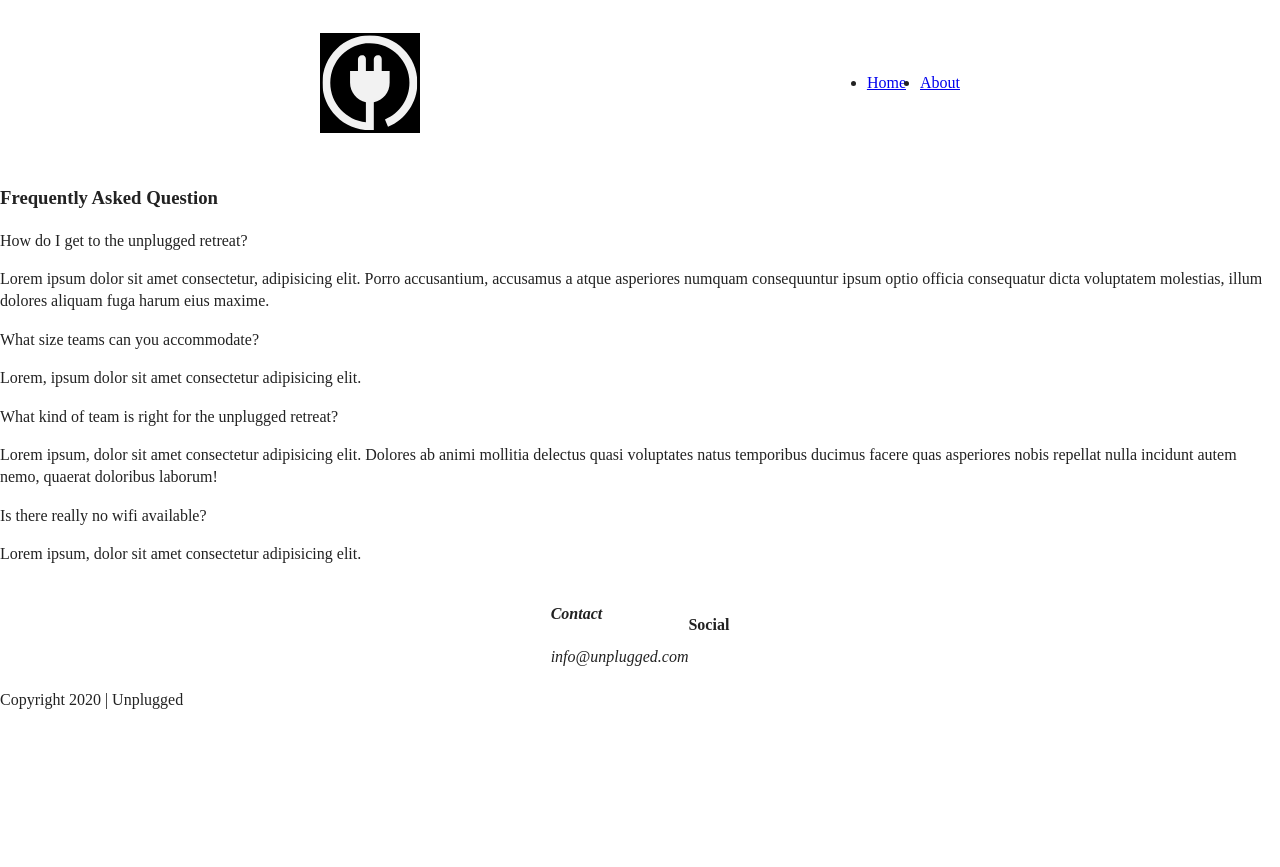
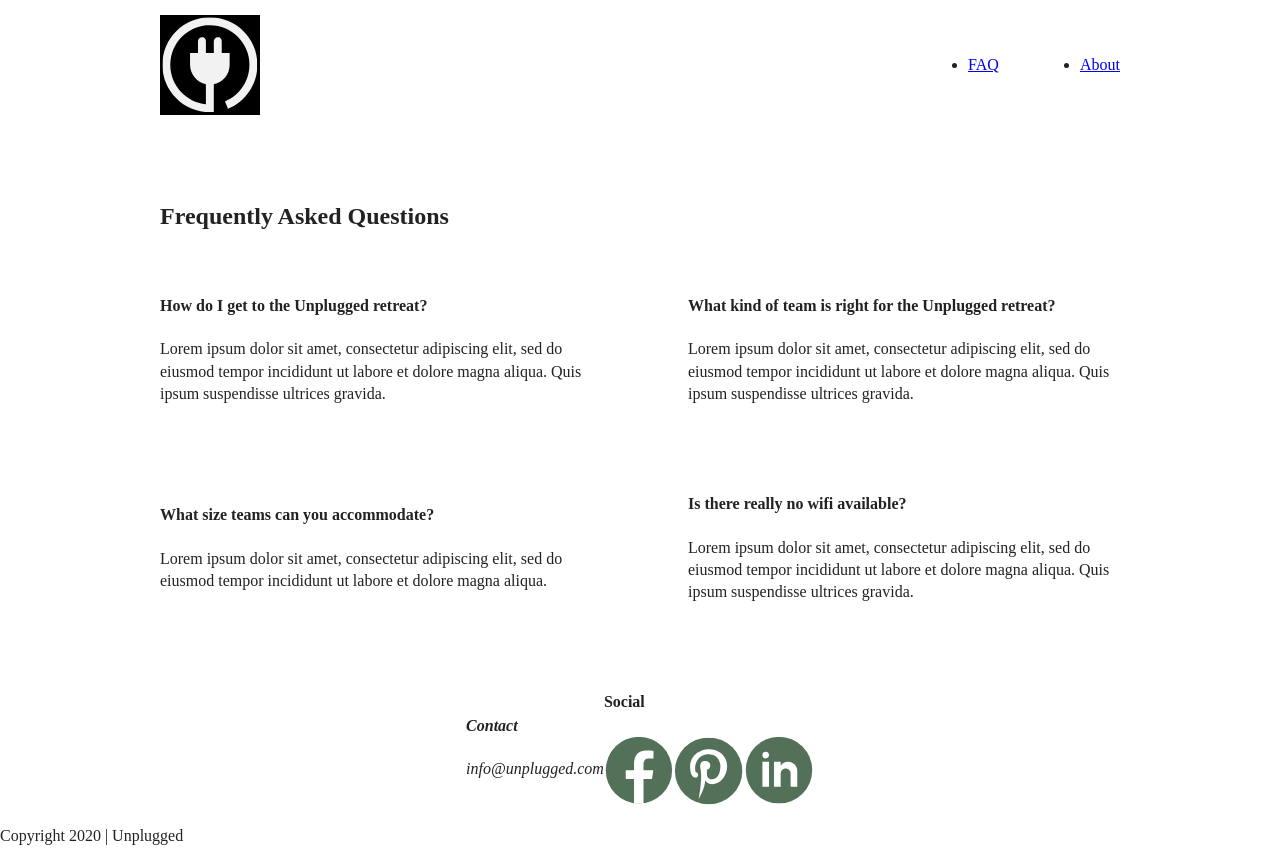
Before and after one commit to millerblade/unplugged-1, a website: page faq/index.html in a window 1280 px wide. Before the commit the page ends 800 px from the top, so only its background shows below. Drawn offline with nearby package versions, Linux system fonts and the light colour scheme.

Commit message:
revamped all index and css

```diff
--- a/css/main.css
+++ b/css/main.css
@@ -117,11 +117,11 @@ header {
   }
 
   header .content-wrapper {
+    margin: 0;
     display: flex;
     justify-content: center;
     align-items: center;
     flex-flow: row wrap;
-  margin: 0;
   }
 
   .header-divider {
@@ -379,47 +379,54 @@ aside {
      Modify as content requires.
      ========================================================================== */
 
-@media only screen and (min-width: 768px) {
-  /************Tablet styles here *******************/
+  @media only screen and (min-width:768px) {
+    /*Tablet styles here*/
 
-  /*********** General Styles **********************/
+    /* General styles */
     .content-wrapper {
       max-width: 640px;
       margin: 100px 0;
     }
-  /*** Header ***/
+
+    /* Header */
     header {
       justify-content: space-around;
       padding: 33px 0;
     }
+
     header .content-wrapper {
       width: 100%;
       justify-content: space-between;
     }
+
     header nav {
-    width: 20.8%;
+      width: 20%;
     }
+
     header nav ul {
       justify-content: space-between;
     }
+
     .header-divider {
       display: none;
     }
-  /***************** Hero Area ****************************/
+    /* Hero Area */
 
-  /*** Aside ***/
+    /* Aside */
     aside .content-wrapper {
       margin: 50px 0;
       display: flex;
       justify-content: space-between;
       flex-flow: row wrap;
     }
+
     aside .content-wrapper .form-description,
     aside .content-wrapper .form {
       width: 40%;
       margin: 0;
     }
-  /*** Features ***/
+
+    /* Features */
     .features article {
       display: flex;
       justify-content: center;
@@ -427,10 +434,12 @@ aside {
       flex-flow: column wrap;
       flex-basis: 50%;
     }
+
     .features .features-item-description {
-    width: 50%;
+      width: 62%;
     }
-  /*** Reviews ***/
+
+    /* Reviews */
     .reviews article {
       display: flex;
       justify-content: space-between;
@@ -439,7 +448,8 @@ aside {
     .reviews article div {
       width: 49%;
     }
-  /*** Footer ***/
+
+    /* Footer */
     footer .content-wrapper {
       width: 65%;
       margin: 100px 0;
@@ -458,7 +468,11 @@ aside {
     footer .copyright {
       width: 100%;
     }
-  /*================================================================================ About Page ========================== */
+
+    /* ==========================================================================
+     About Page
+     ========================================================================== */
+
     .mission-content {
       display: flex;
       justify-content: space-between;
@@ -479,7 +493,14 @@ aside {
       justify-content: space-between;
       align-items: flex-start;
     }
-  /* ================================================================================== FAQ Page =========================== */
+
+    /* ==========================================================================
+     FAQ Page
+     ========================================================================== */
+
+     header {
+      padding: 15px 0;
+    }
 
     .faq .content-wrapper {
       justify-content: space-between;
@@ -493,12 +514,60 @@ aside {
       width: 100%;
     }
   }
+  /****************************************************************/
+  @media only screen and (min-width:1200px) {
+    /***DESKTOP STYLES HERE***/
 
-@media print,
-  (-webkit-min-device-pixel-ratio: 1.25),
-  (min-resolution: 1.25dppx),
-  (min-resolution: 120dpi) {
-  /* Style adjustments for high resolution devices */
+    .content-wrapper {
+      max-width: 960px;
+    }
+
+    /* Hero */
+    .hero-area h1 {
+      width: 60%;
+  }
+
+    /* Aside */
+    aside .content-wrapper {
+      justify-content: space-around;
+    }
+
+    aside .content-wrapper .form-description,
+    aside .content-wrapper .form {
+      width: 30%;
+    }
+
+    /* Features */
+
+    .features h2 {
+      width: 90%;
+    }
+
+    .features article {
+      flex-basis: 33%;
+    }
+
+    /* Reviews */
+    .reviews article div {
+      width: 42%;
+    }
+
+    /* ==========================================================================
+    About Page
+    ========================================================================== */
+
+    .mission h2,
+    .contact-section .content-wrapper h2 {
+        width: 95%;
+    }
+
+    /* ==========================================================================
+    FAQ Page
+    ========================================================================== */
+    .faq h2 {
+      width: 100%;
+    }
+
   }
 
   /* ==========================================================================
--- a/faq/index.html
+++ b/faq/index.html
@@ -3,7 +3,7 @@
   <head>
     <meta charset="utf-8" />
     <meta http-equiv="x-ua-compatible" content="ie=edge" />
-    <title></title>
+    <title>Unplugged</title>
     <meta name="description" content="" />
     <meta
       name="viewport"
@@ -35,41 +35,49 @@
         <div class="header-divider"></div>
         <nav>
           <ul>
-            <li><a href="index.html" target="_blank">Home</a></li>
-            <li><a href="about/index.html" target="_blank">About</a></li>
+            <li><a href="index.html">FAQ</a></li>
+            <li><a href="../about/index.html" target="_blank">About</a></li>
           </ul>
         </nav>
       </div>
     </header>
 
-    <main>
-      <section>
-        <div class="wrapper">
-          <div class="footer-content-1">
-            <h3>Frequently Asked Question</h3>
-            <p>How do I get to the unplugged retreat?</p>
-            <p>
-              Lorem ipsum dolor sit amet consectetur, adipisicing elit. Porro
-              accusantium, accusamus a atque asperiores numquam consequuntur
-              ipsum optio officia consequatur dicta voluptatem molestias, illum
-              dolores aliquam fuga harum eius maxime.
-            </p>
-            <p>What size teams can you accommodate?</p>
-            <p>Lorem, ipsum dolor sit amet consectetur adipisicing elit.</p>
-            <div class="footer-content-2">
-              <p>What kind of team is right for the unplugged retreat?</p>
-              <p>
-                Lorem ipsum, dolor sit amet consectetur adipisicing elit.
-                Dolores ab animi mollitia delectus quasi voluptates natus
-                temporibus ducimus facere quas asperiores nobis repellat nulla
-                incidunt autem nemo, quaerat doloribus laborum!
-              </p>
-              <p>Is there really no wifi available?</p>
-              <p>Lorem ipsum, dolor sit amet consectetur adipisicing elit.</p>
-            </div>
-          </div>
+    <main class="faq">
+      <div class="content-wrapper">
+        <h2>Frequently Asked Questions</h2>
+        <div class="faq-content">
+          <h4>How do I get to the Unplugged retreat?</h4>
+          <p>
+            Lorem ipsum dolor sit amet, consectetur adipiscing elit, sed do
+            eiusmod tempor incididunt ut labore et dolore magna aliqua. Quis
+            ipsum suspendisse ultrices gravida.
+          </p>
         </div>
-      </section>
+        <div class="faq-content">
+          <h4>What kind of team is right for the Unplugged retreat?</h4>
+          <p>
+            Lorem ipsum dolor sit amet, consectetur adipiscing elit, sed do
+            eiusmod tempor incididunt ut labore et dolore magna aliqua. Quis
+            ipsum suspendisse ultrices gravida.
+          </p>
+        </div>
+        <div class="faq-content">
+          <h4>What size teams can you accommodate?</h4>
+          <p>
+            Lorem ipsum dolor sit amet, consectetur adipiscing elit, sed do
+            eiusmod tempor incididunt ut labore et dolore magna aliqua.
+          </p>
+        </div>
+        <div class="faq-content">
+          <h4>Is there really no wifi available?</h4>
+          <p>
+            Lorem ipsum dolor sit amet, consectetur adipiscing elit, sed do
+            eiusmod tempor incididunt ut labore et dolore magna aliqua. Quis
+            ipsum suspendisse ultrices gravida.
+          </p>
+        </div>
+      </div>
+      <!-- faq content wrapper ends -->
     </main>
     <!-- main wrapper -->
 
@@ -87,21 +95,22 @@
                 <a
                   href="https://www.facebook.com/melissa.servello.315/"
                   target="_blank"
-                ></a>
+                  ><img src="../img/facebook-green.png" alt="facebook icon" />
+                </a>
               </p>
-
               <p>
                 <a
                   href="https://https://www.pinterest.com/missyservello/boards/"
                   target="_blank"
-                ></a>
+                  ><img src="../img/pintrest-green.png" alt="pinterest icon" />
+                </a>
               </p>
-
               <p>
                 <a
                   href="https://www.linkedin.com/in/melissa-servello-592a8a193/"
                   target="_blank"
-                ></a>
+                  ><img src="../img/linkedin-green.png" alt="linkedin icon" />
+                </a>
               </p>
             </div>
           </div>
```
Also changed, not shown: about/index.html (+28 -39 lines), index.html (+22 -22 lines). Lines whose indentation alone changed are shown as unchanged.
